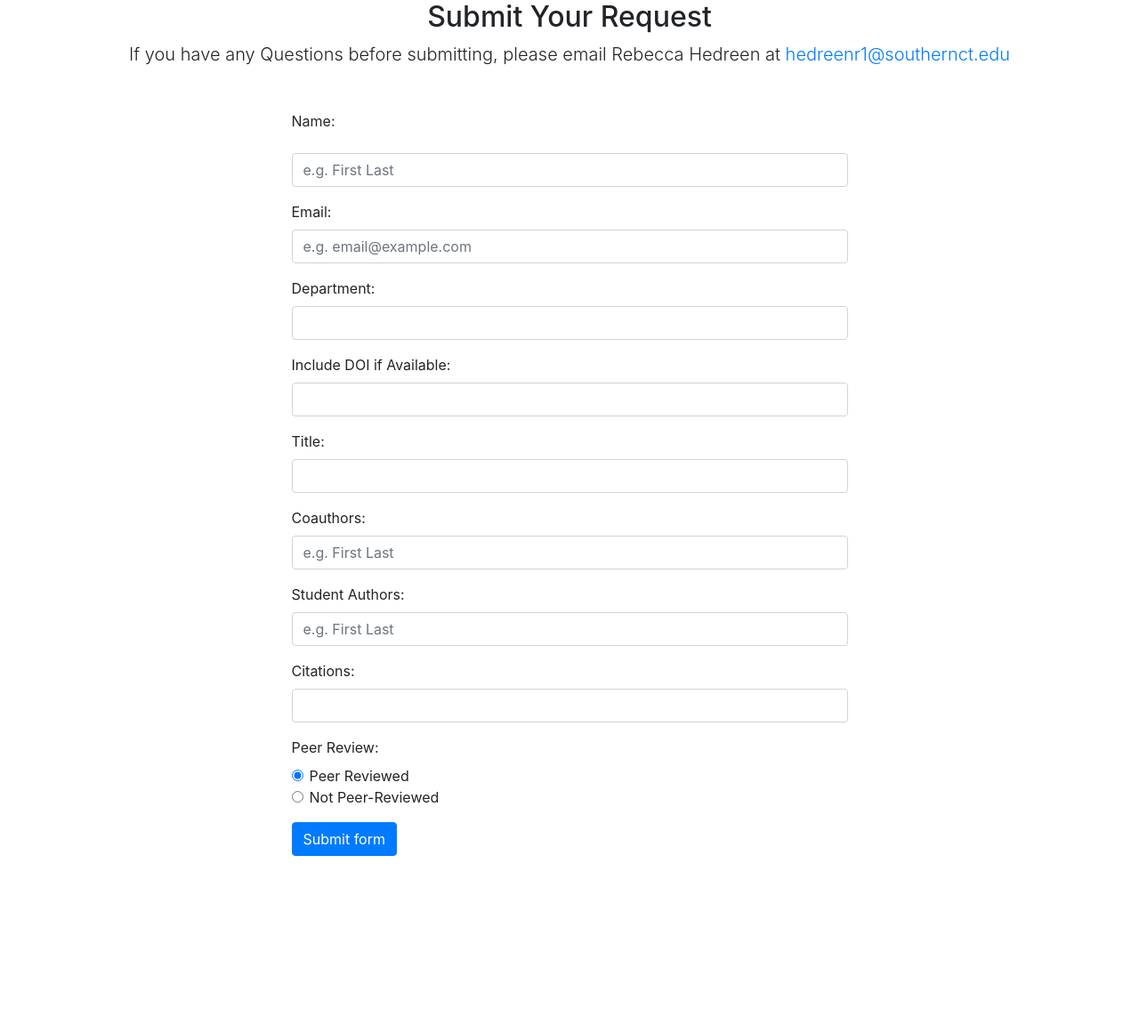
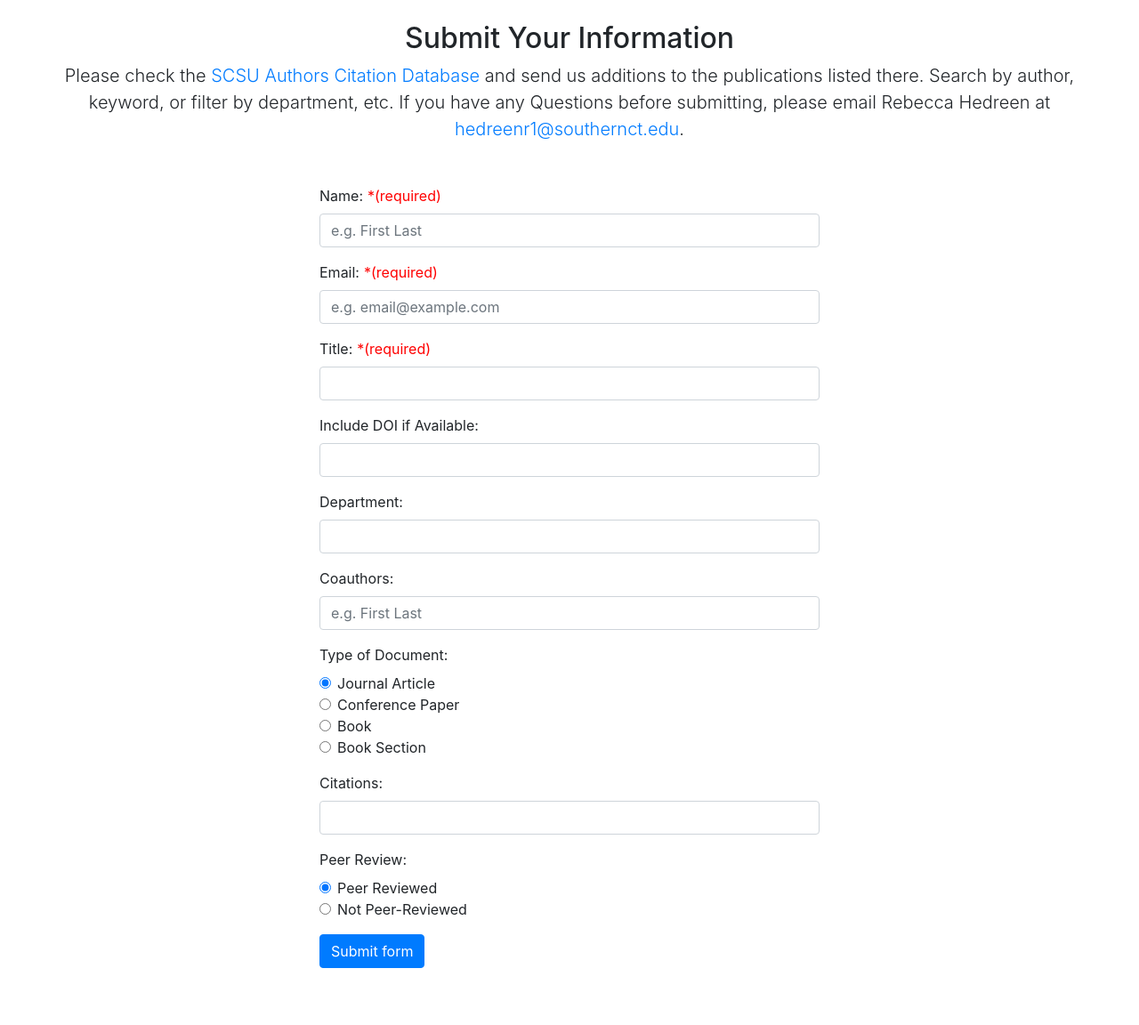
Before and after one commit to tuckerdoyle123/csc400, a Flask app: page /user_input in a window 1280 px wide. Shown: the whole page at 89% size. Before the commit the page ends 962 px from the top, so only its background shows below. Run offline with Flask 3, Linux system fonts and the light colour scheme.

Commit message:
Update index.html

```diff
--- a/templates/index.html
+++ b/templates/index.html
@@ -6,46 +6,88 @@
     <link rel="stylesheet" href="https://cdn.jsdelivr.net/npm/bootstrap@4.3.1/dist/css/bootstrap.min.css" integrity="sha384-ggOyR0iXCbMQv3Xipma34MD+dH/1fQ784/j6cY/iJTQUOhcWr7x9JvoRxT2MZw1T"
     crossorigin="anonymous">
     <title>Form</title>
+    <style>
+        .required-field::after{
+            content: "*(required)";
+            color: red;
+            padding-left: 5px;
+        }
+        .paragraph{
+            padding-left: 30px;
+            padding-right: 30px;
+        }
+    </style>
 </head>
 <body>
-    <div class="container-lg">
+
+    <div class="container-lg mt-4">
         <div class="text-center">
-            <h2>Submit Your Request</h2>
-            <p class="lead">If you have any Questions before submitting, please email Rebecca Hedreen at
-                <a href = "mailto: hedreenr1@southernct.edu">hedreenr1@southernct.edu</a>
+            <h2>Submit Your Information</h2>
+            <div class ="paragraph"><p class="lead">
+                Please check the <a href="https://fruehanp1.pythonanywhere.com/" target="_blank">SCSU Authors Citation Database</a>
+                and send us additions to the publications listed there. Search by author, keyword, or filter by department, etc.
+                If you have any Questions before submitting, please email Rebecca Hedreen at
+                <a href = "mailto: hedreenr1@southernct.edu">hedreenr1@southernct.edu</a>.
             </p>
+            </div>
         </div>
-        <div class="row justify-content-center my-5">
+        <div class="row justify-content-center m-5">
 
             <div class="col-lg-6">
-                <form>
+                {% if error_message %}
+                <p style= "color: red;">{{error_message}}</p>
+                {% endif %}
+                <form id="submit_form" method="post" action="{{url_for("user_input")}}">
                     <div class="mb-3">
-                        <label for="name" class="form-label">Name:</p></label>
+                        <div class="required-field"><label for="name" class="form-label">Name:</label></div>
                         <input type="text" class="form-control" id="name" name ="name" placeholder="e.g. First Last" required>
                     </div>
                     <div class="mb-3">
-                        <label for="email" class="form-label">Email:</label>
+                        <div class="required-field"><label for="email" class="form-label">Email:</label></div>
                         <input type="email" class="form-control" id="email" name ="email" placeholder="e.g. email@example.com" required>
+                    </div>
+                    <div class="mb-3">
+                        <div class="required-field"><label for="title" class="form-label">Title:</label></div>
+                        <input type="text" class="form-control" id="title" name ="title" required>
+                    </div>
+                    <div class="mb-3">
+                        <label for="doi" class="form-label">Include DOI if Available:</label>
+                        <input type="text" class="form-control" id="doi" name ="doi">
                     </div>
                     <div class="mb-3">
                         <label for="department" class="form-label">Department:</label>
                         <input type="text" class="form-control" id="department" name ="department">
                     </div>
                     <div class="mb-3">
-                        <label for="doi" class="form-label">Include DOI if Available:</label>
-                        <input type="text" class="form-control" id="doi" name ="doi">
-                    </div>
-                    <div class="mb-3">
-                        <label for="title" class="form-label">Title:</label>
-                        <input type="text" class="form-control" id="title" name ="title">
-                    </div>
-                    <div class="mb-3">
                         <label for="coauthor" class="form-label">Coauthors:</label>
                         <input type="text" class="form-control" id="coauthor" name ="coauthor" placeholder="e.g. First Last">
                     </div>
                     <div class="mb-3">
-                        <label for="studentauthor" class="form-label">Student Authors:</label>
-                        <input type="text" class="form-control" id="studentauthor" name ="studentauthor" placeholder="e.g. First Last">
+                        <label for="itemtype" class="form-label">Type of Document:</label>
+                        <div class="form-check">
+                            <input class="form-check-input" type="radio" name="typeRadios" id="typeRadios1" value="journal-article" checked>
+                            <label class="form-check-label" for="typeRadios1">
+                            Journal Article
+                            </label>
+                        </div>
+                        <div class="form-check">
+                            <input class="form-check-input" type="radio" name="typeRadios" id="typeRadios2" value="proceedings-article">
+                            <label class="form-check-label" for="typeRadios2">
+                            Conference Paper
+                            </label>
+                        </div>
+                        <div class="form-check">
+                            <input class="form-check-input" type="radio" name="typeRadios" id="typeRadios3" value="book">
+                            <label class="form-check-label" for="typeRadios3">
+                            Book
+                            </label>
+                        </div>
+                        <div class="form-check">
+                            <input class="form-check-input" type="radio" name="typeRadios" id="typeRadios4" value="book-chapter">
+                            <label class="form-check-label" for="typeRadios4">
+                            Book Section
+                            </label>
+                        </div>
                     </div>
                     <div class="mb-3">
                         <label for="citation" class="form-label">Citations:</label>
@@ -55,22 +97,21 @@
                     <div class="mb-3">
                         <label for="peerreview" class="form-label">Peer Review:</label>
                         <div class="form-check">
-                            <input class="form-check-input" type="radio" name="gridRadios" id="gridRadios1" value="option1" checked>
+                            <input class="form-check-input" type="radio" name="peergridRadios" id="gridRadios1" value="Peer Reviewed" checked>
                             <label class="form-check-label" for="gridRadios1">
                             Peer Reviewed
                             </label>
                         </div>
                         <div class="form-check">
-                            <input class="form-check-input" type="radio" name="gridRadios" id="gridRadios2" value="option2">
+                            <input class="form-check-input" type="radio" name="peergridRadios" id="gridRadios2" value="Not Peer Reviewed">
                             <label class="form-check-label" for="gridRadios2">
                             Not Peer-Reviewed
                             </label>
                         </div>
                     </div>
 
-
                     <div class="mb-3">
-                      <button class="btn btn-primary" type="submit">Submit form</button>
+                      <button class="btn btn-primary" type="submit" name="submit">Submit form</button>
                     </div>
                 </form>
             </div>
```
